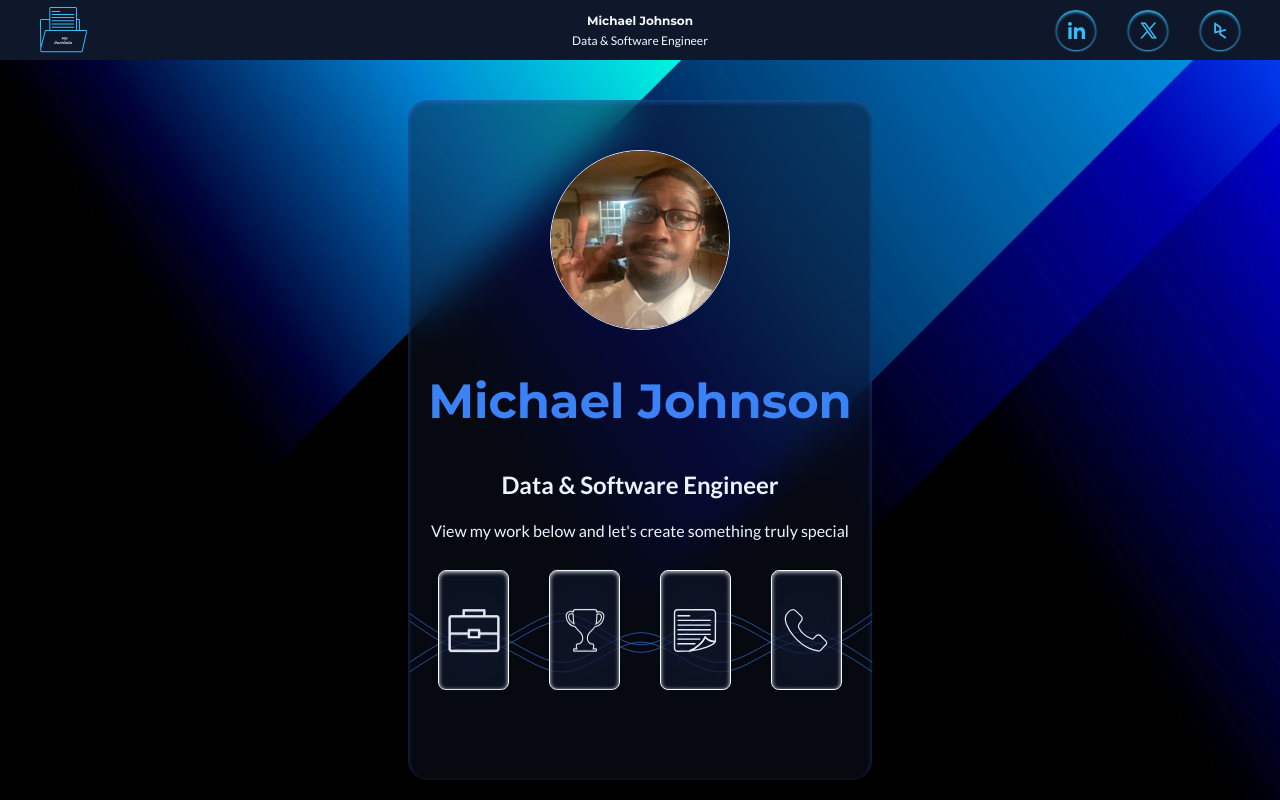
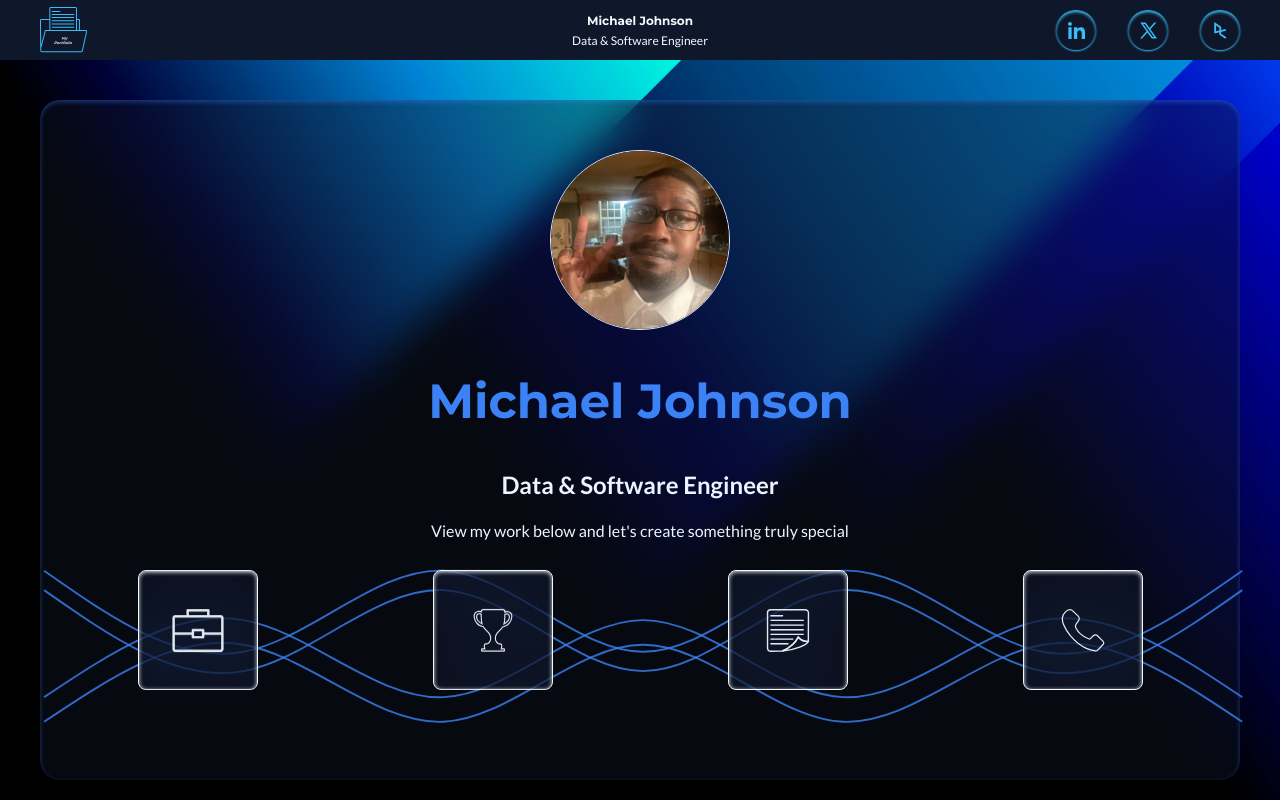
Before and after one commit to mikej321/my-portfolio, a React (Vite) app in the folder frontend/: page / in a window 1280 px wide. Built offline with nearby package versions, Linux system fonts and the light colour scheme; no server answers.

Commit message:
add min-width to main element

```diff
--- a/frontend/src/styles/App.css
+++ b/frontend/src/styles/App.css
@@ -80,7 +80,7 @@ main {
   gap: 6rem;
   margin: 0 auto;
   width: 100%;
-  /* min-width: 100vw; */
+  min-width: 100vw;
   padding-inline: 2rem;
   padding-bottom: 12rem;
 }
```
